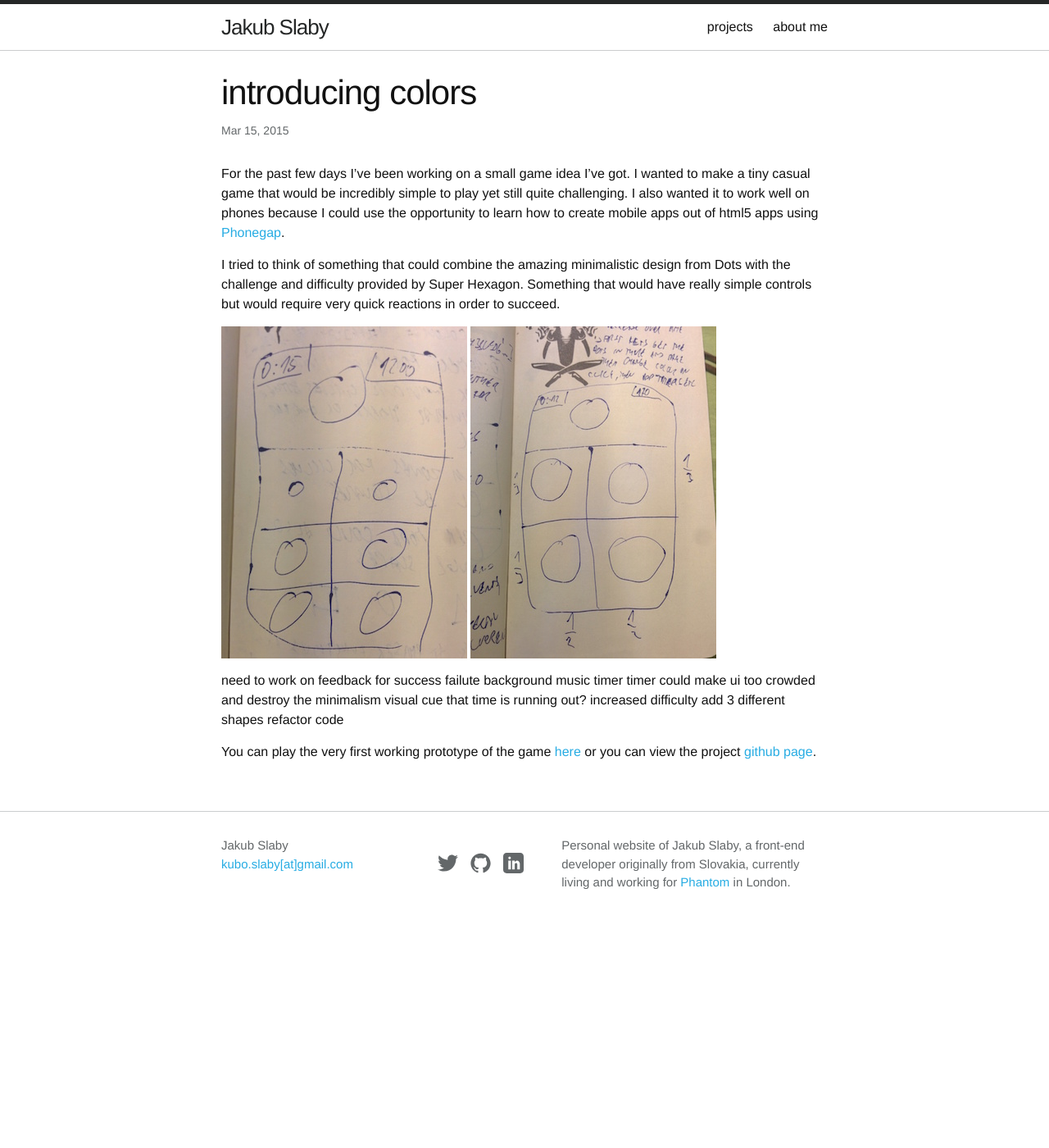
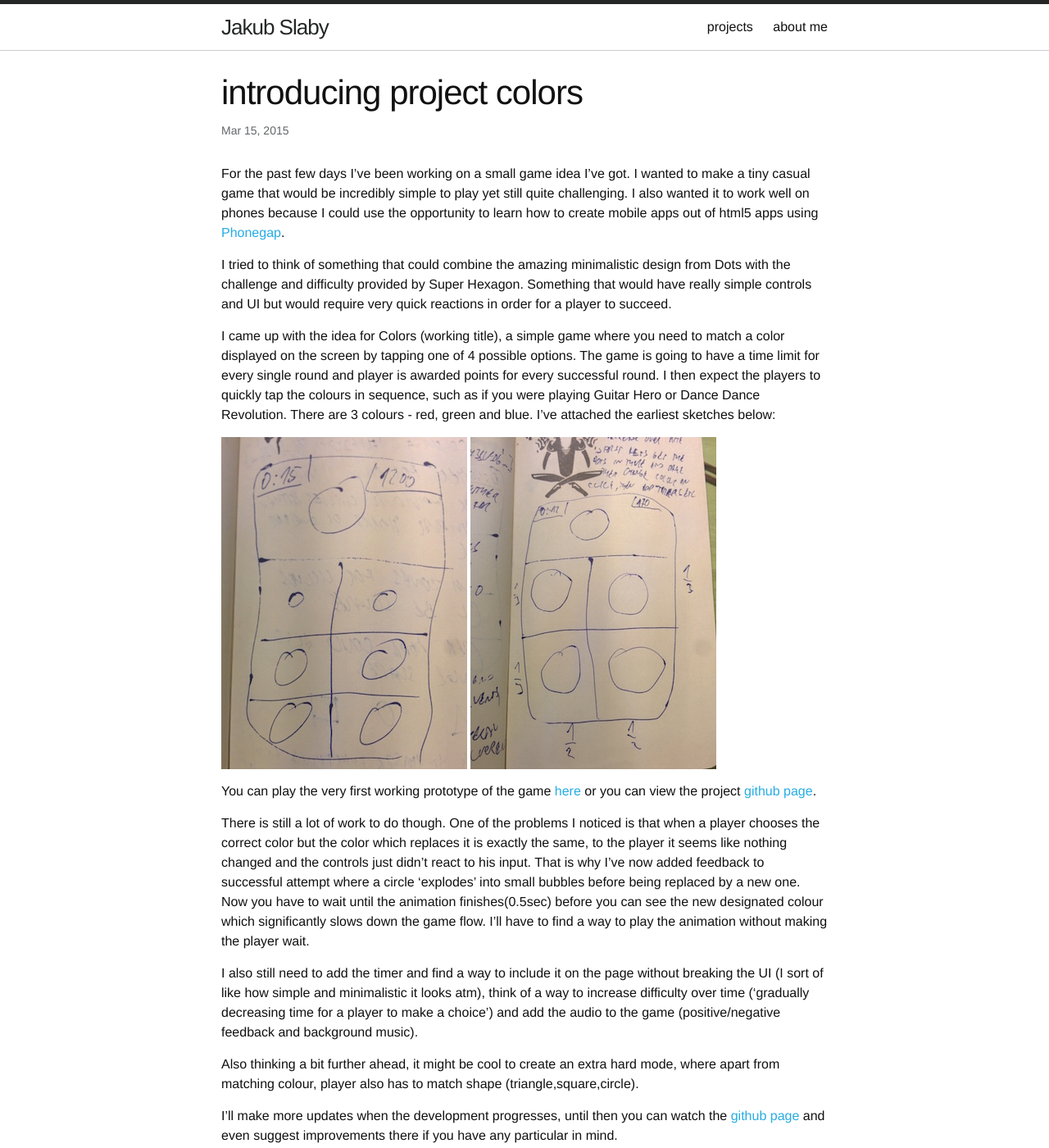
Before and after one commit to jakubsl/jakubsl.github.io, a Jekyll site: the page built from _posts/2015-03-15-introducing-colors.markdown, in a window 1280 px wide and 1400 px high. Shown: the whole window at 82% size. Built offline with Jekyll 4.4.1, drawn with Linux system fonts in a browser that asks for light colours.

Commit message:
finalising intro colors post

```diff
--- a/_posts/2015-03-15-introducing-colors.markdown
+++ b/_posts/2015-03-15-introducing-colors.markdown
@@ -1,24 +1,25 @@
 ---
 layout: post
-title:  "introducing colors"
+title:  "introducing project colors"
 date:   2015-03-15 19:35:35
 categories: games
 ---
 For the past few days I've been working on a small game idea I've got. I wanted to make a tiny casual game that would be incredibly simple to play yet still quite challenging. I also wanted it to work well on phones because I could use the opportunity to learn how to create mobile apps out of html5 apps using [Phonegap](http://phonegap.com/).
 
 I tried to think of something that could combine the amazing minimalistic design from Dots with the challenge and difficulty provided by Super Hexagon.
-Something that would have really simple controls but would require very quick reactions in order to succeed.
+Something that would have really simple controls and UI but would require very quick reactions in order for a player to succeed.
 
-![My helpful screenshot]({{ site.url }}/assets/colors_sketch1.jpg)
-![My helpful screenshot]({{ site.url }}/assets/colors_sketch2.jpg)
+I came up with the idea for Colors (working title), a simple game where you need to match a color displayed on the screen by tapping one of 4 possible options. The game is going to have a time limit for every single round and player is awarded points for every successful round. I then expect the players to quickly tap the colours in sequence, such as if you were playing Guitar Hero or Dance Dance Revolution. There are 3 colours - red, green and blue. I've attached the earliest sketches below:
 
-need to work on feedback for success failute
-background music
-timer
-timer could make ui too crowded and destroy the minimalism
-visual cue that time is running out?
-increased difficulty add 3 different shapes
-refactor code
-
+![Colors game sketch]({{ site.url }}/assets/colors_sketch1.jpg)
+![another Colors game sketch]({{ site.url }}/assets/colors_sketch2.jpg)
 
 You can play the very first working prototype of the game [here](http://jakubslaby.net/colors/) or you can view the project [github page](https://github.com/jakubsl/colors).
+
+There is still a lot of work to do though. One of the problems I noticed is that when a player chooses the correct color but the color which replaces it is exactly the same, to the player it seems like nothing changed and the controls just didn't react to his input. That is why I've now added feedback to successful attempt where a circle 'explodes' into small bubbles before being replaced by a new one. Now you have to wait until the animation finishes(0.5sec) before you can see the new designated colour which significantly slows down the game flow. I'll have to find a way to play the animation without making the player wait.
+
+I also still need to add the timer and find a way to include it on the page without breaking the UI (I sort of like how simple and minimalistic it looks atm), think of a way to increase difficulty over time ('gradually decreasing time for a player to make a choice') and add the audio to the game (positive/negative feedback and background music).
+
+Also thinking a bit further ahead, it might be cool to create an extra hard mode, where apart from matching colour, player also has to match shape (triangle,square,circle).
+
+I'll make more updates when the development progresses, until then you can watch the [github page](https://github.com/jakubsl/colors) and even suggest improvements there if you have any particular in mind.
```
